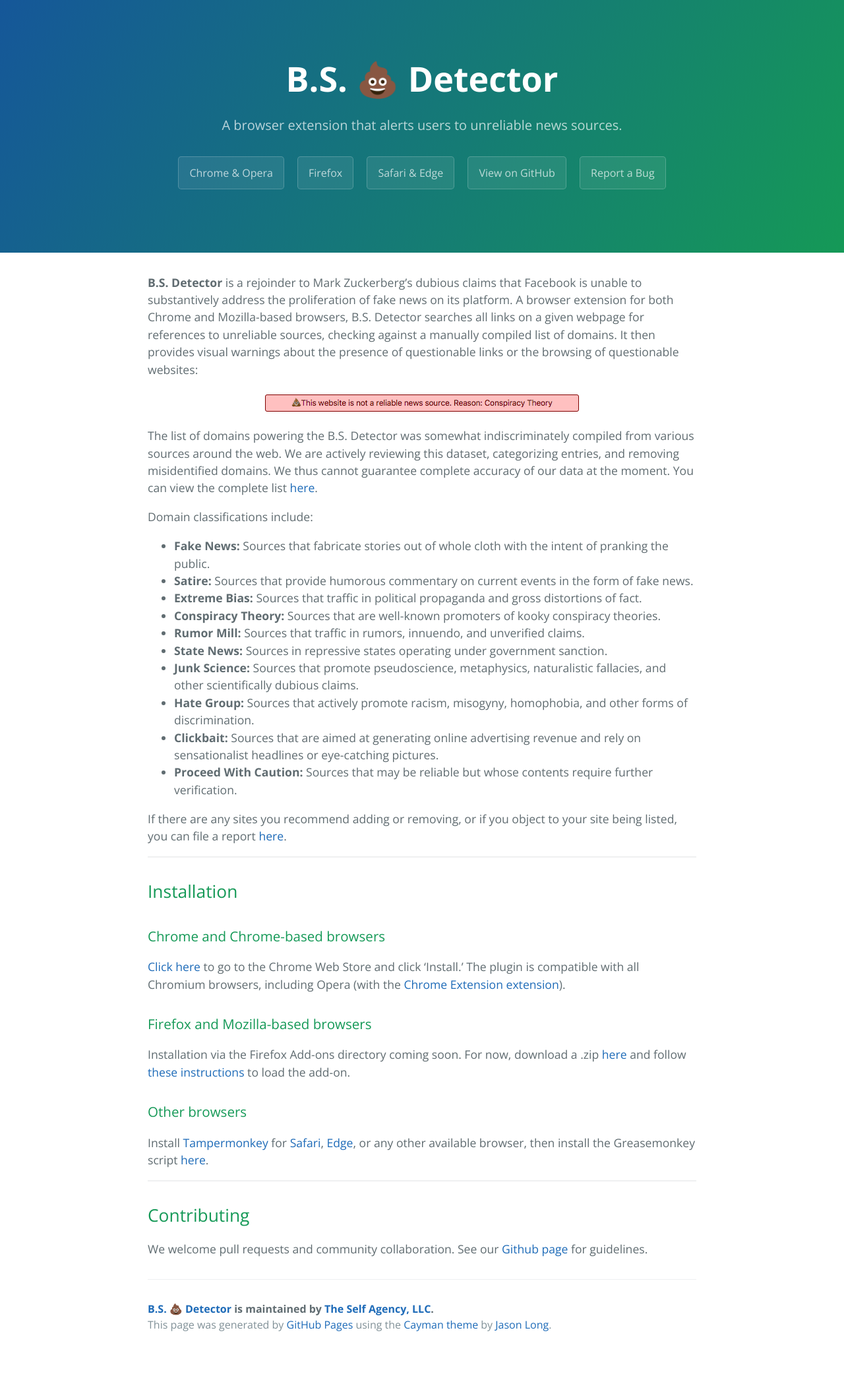
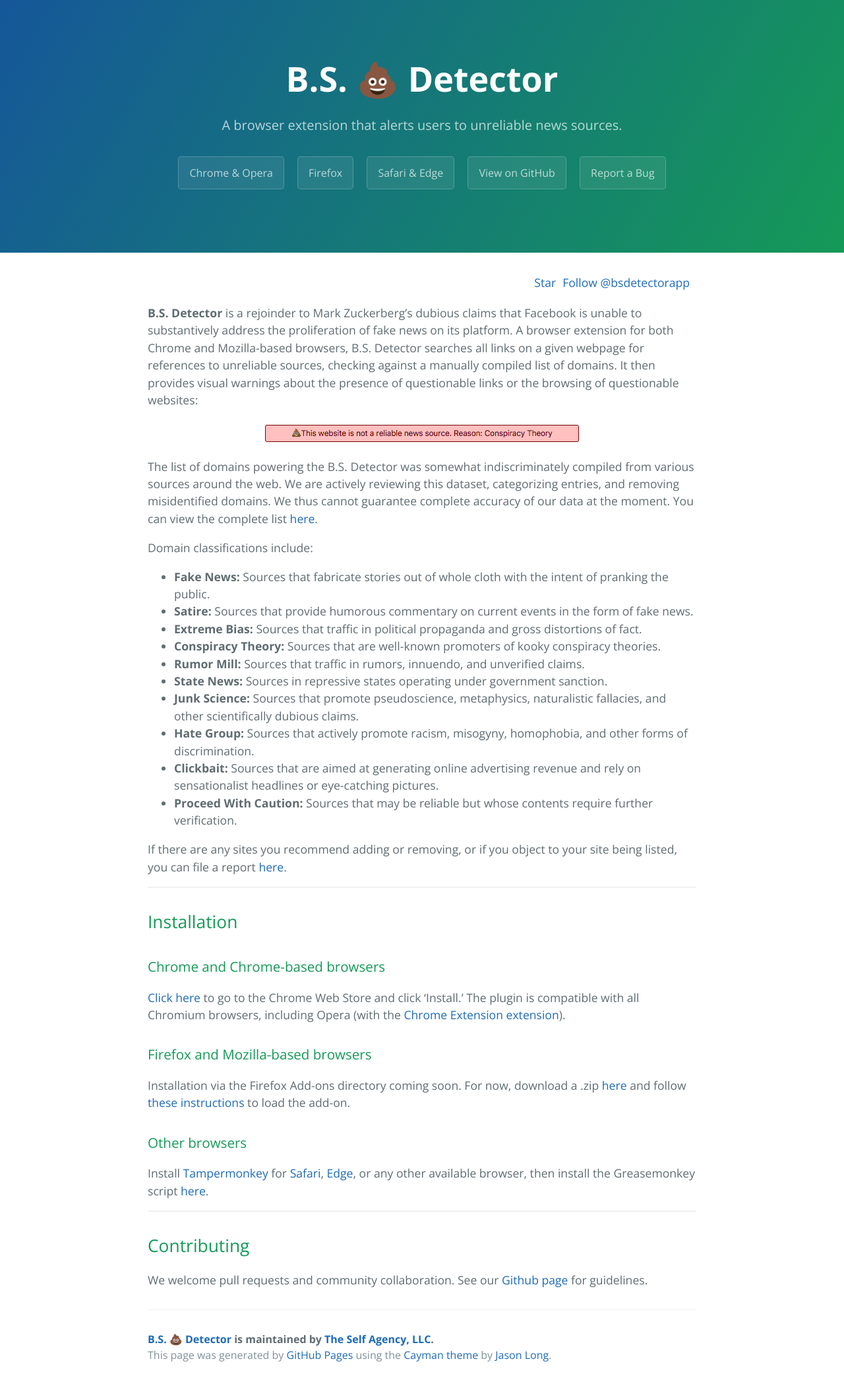
Before and after one commit to selfagency/bs-detector, a Jekyll site: the page built from docs/index.html, in a window 1280 px wide. Shown: the whole page at 66% size. Built offline with Jekyll 4.4.1, drawn with Linux system fonts in a browser that asks for light colours; the list of posts is cut into pages by our own code; comment, search, counter and statistics services are not loaded; before the commit the page ends 2052 px from its top, so only the background shows below that.

Commit message:
doc updates
Signed-off-by: Daniel Sieradski <daniel@self.agency>

```diff
--- a/docs/_layouts/default.html
+++ b/docs/_layouts/default.html
@@ -4,9 +4,17 @@
   {% include head.html %}
 
   <body>
+    <div id="fb-root"></div>
     {% include page-header.html %}
 
     <section class="main-content">
+
+      <div class="social">
+        <div class="social-button"><a class="github-button" href="https://github.com/selfagency/bs-detector" data-icon="octicon-star" data-count-href="/selfagency/bs-detector/stargazers" data-count-api="/repos/selfagency/bs-detector#stargazers_count" data-count-aria-label="# stargazers on GitHub" aria-label="Star selfagency/bs-detector on GitHub">Star</a></div>
+        <div class="social-button"><a href="https://twitter.com/bsdetectorapp" class="twitter-follow-button" data-show-count="false">Follow @bsdetectorapp</a></div>
+        <div class="social-button"><div class="fb-like" data-href="https://facebook.com/bsdetectorapp" data-width="200px" data-layout="standard" data-action="like" data-size="small" data-show-faces="false" data-share="false"></div></div>
+      </div>
+      <div style="clear: both;"></div>
 
       {{ content }}
 
--- a/docs/css/cayman.css
+++ b/docs/css/cayman.css
@@ -246,3 +246,13 @@
   max-width: 487px;
   width: 100%
 }
+
+.social {
+  float: right;
+  margin-bottom: 20px;
+}
+
+.social-button {
+  float: left;
+  margin-left: 10px;
+}
```
Also changed, not shown: other parts of docs/_layouts/default.html (+15 -0 lines), 3 other files.
